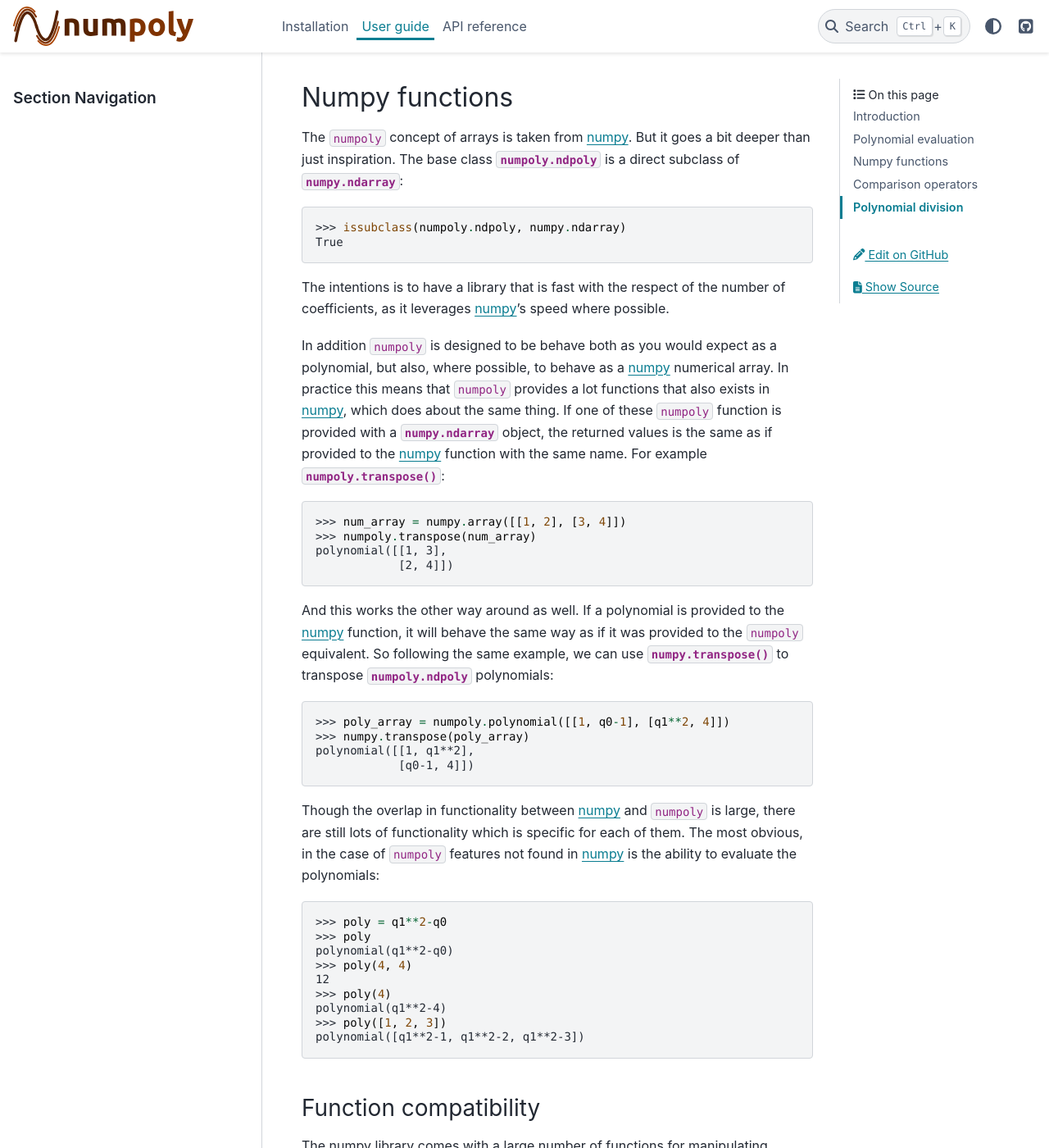
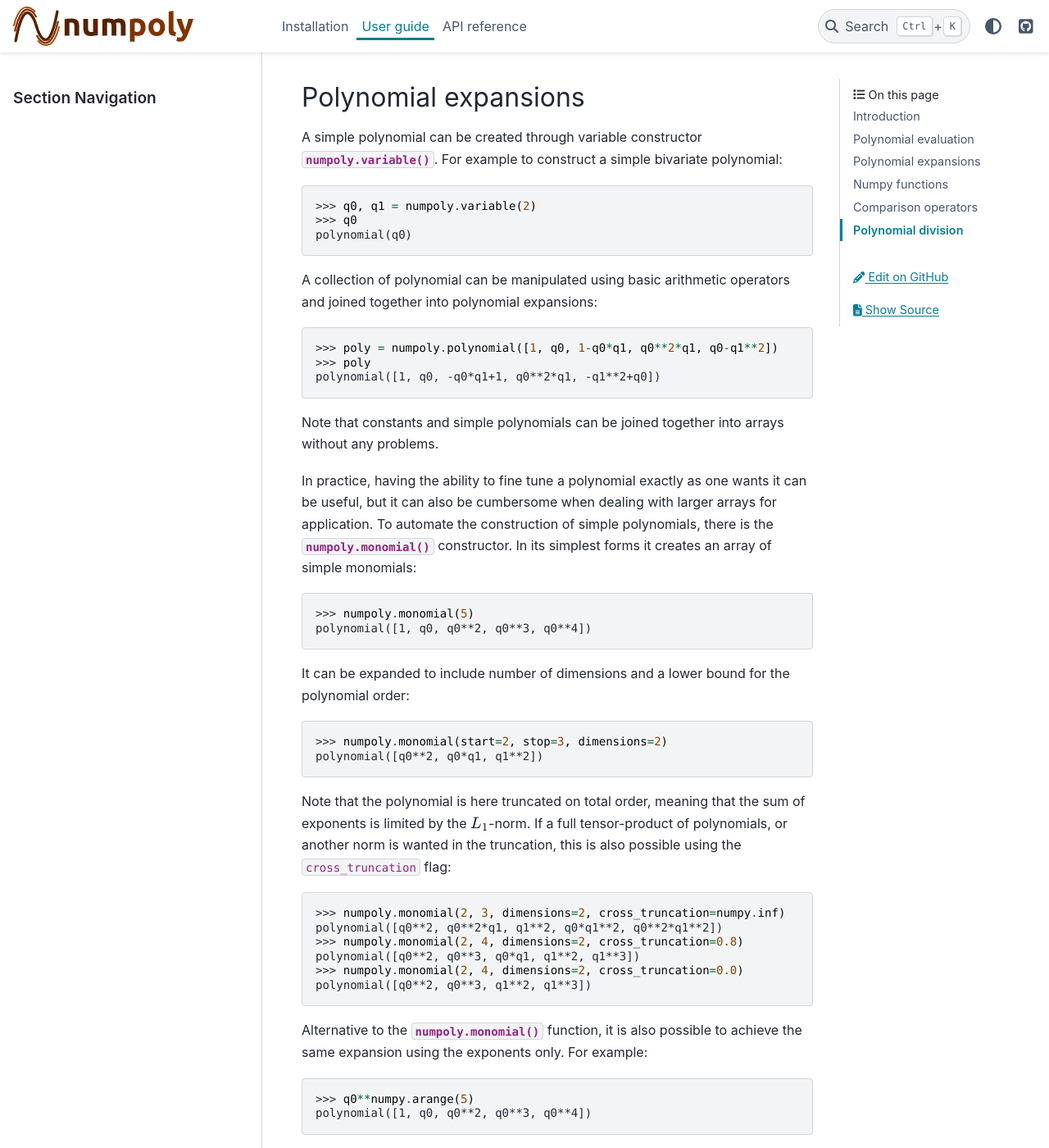
Before and after one commit to jonathf/numpoly, a Sphinx documentation site: the page built from docs/user_guide.rst, in a window 1280 px wide and 1400 px high, scrolled down 4672 px. Shown: the whole window at 82% size. Built offline with Sphinx 7.4.7 and the PyData theme 0.15.4, drawn with Linux system fonts in a browser that asks for light colours; some of the changed text lies outside the part shown.

Commit message:
numpoly.monomial signature change

```diff
--- a/CHANGELOG.rst
+++ b/CHANGELOG.rst
@@ -2,8 +2,10 @@
 =============
 
 CHANGED:
-  * Call signature change to `numpoly.call` to make its usage different from
-    `__call__`.
+  * The call signature of `numpoly.call` changed to make its usage different
+    from `__call__`.
+  * the call signature of `numpoly.monomial` change to make it more aligned
+    with its parent `numpoly.glexindex`.
 
 Version 1.0.9 (2020-11-18)
 ==========================
--- a/README.rst
+++ b/README.rst
@@ -60,7 +60,7 @@
 .. code-block:: python
 
     >>> import numpoly
-    >>> numpoly.monomial(start=0, stop=3, names=2)
+    >>> numpoly.monomial(start=0, stop=3, dimensions=2)
     polynomial([1, q0, q0**2, q1, q0*q1, q1**2])
 
 It is also possible to construct your own from symbols together with
--- a/docs/user_guide.rst
+++ b/docs/user_guide.rst
@@ -42,7 +42,7 @@
 
 Here :func:`numpoly.variable` creates to simple indeterminants, and the
 :func:`numpoly.polynomial` constructor joins an array of polynomials into a
-polynomial array, much like :func:`numpy.array` does for numerics in `numpy`_
+polynomial array, much like :func:`numpy.array` does for numerics in `numpy`_.
 
 Another way to look at the polynomials is to keep the polynomial array as a
 single polynomial sum: A multivariate polynomial can in the case of ``numpoly``
@@ -112,7 +112,8 @@
 
 Here :func:`numpoly.prod` and :func:`numpoly.sum` is used analogous to their
 `numpy`_ counterparts :func:`numpy.prod` and :func:`numpy.sum` to multiply and
-add terms together over an axis.
+add terms together over an axis. See :ref:`numpy_functions` for more details on
+how this works.
 
 .. note::
 
@@ -227,6 +228,101 @@
     polynomial([1, q1**2, q0*q1])
     >>> poly(None, 1-q1**3)
     polynomial([1, q0**2, -q0*q1**3+q0])
+
+Polynomial expansions
+---------------------
+
+A simple polynomial can be created through variable constructor
+:func:`numpoly.variable`. For example to construct a simple bivariate
+polynomial:
+
+.. code:: python
+
+    >>> q0, q1 = numpoly.variable(2)
+    >>> q0
+    polynomial(q0)
+
+A collection of polynomial can be manipulated using basic arithmetic operators
+and joined together into polynomial expansions:
+
+.. code:: python
+
+    >>> poly = numpoly.polynomial([1, q0, 1-q0*q1, q0**2*q1, q0-q1**2])
+    >>> poly
+    polynomial([1, q0, -q0*q1+1, q0**2*q1, -q1**2+q0])
+
+Note that constants and simple polynomials can be joined together into arrays
+without any problems.
+
+In practice, having the ability to fine tune a polynomial exactly as one wants
+it can be useful, but it can also be cumbersome when dealing with larger arrays
+for application. To automate the construction of simple polynomials, there is
+the :func:`numpoly.monomial` constructor. In its simplest forms it creates an
+array of simple monomials:
+
+.. code:: python
+
+    >>> numpoly.monomial(5)
+    polynomial([1, q0, q0**2, q0**3, q0**4])
+
+It can be expanded to include number of dimensions and a lower bound for the
+polynomial order:
+
+.. code:: python
+
+    >>> numpoly.monomial(start=2, stop=3, dimensions=2)
+    polynomial([q0**2, q0*q1, q1**2])
+
+Note that the polynomial is here truncated on total order, meaning that the sum
+of exponents is limited by the :math:`L_1`-norm.
+If a full tensor-product of polynomials, or another norm is wanted in the
+truncation, this is also possible using the ``cross_truncation`` flag:
+
+.. code:: python
+
+    >>> numpoly.monomial(2, 3, dimensions=2, cross_truncation=numpy.inf)
+    polynomial([q0**2, q0**2*q1, q1**2, q0*q1**2, q0**2*q1**2])
+    >>> numpoly.monomial(2, 4, dimensions=2, cross_truncation=0.8)
+    polynomial([q0**2, q0**3, q0*q1, q1**2, q1**3])
+    >>> numpoly.monomial(2, 4, dimensions=2, cross_truncation=0.0)
+    polynomial([q0**2, q0**3, q1**2, q1**3])
+
+Alternative to the :func:`numpoly.monomial` function, it is also possible to
+achieve the same expansion using the exponents only. For example:
+
+.. code:: python
+
+    >>> q0**numpy.arange(5)
+    polynomial([1, q0, q0**2, q0**3, q0**4])
+
+Or in the multivariate case:
+
+.. code:: python
+
+    >>> q0q1 = numpoly.variable(2)
+    >>> expon = [[2, 0], [3, 0], [0, 2], [0, 3]]
+    >>> numpoly.prod(q0q1**expon, axis=-1)
+    polynomial([q0**2, q0**3, q1**2, q1**3])
+
+To help construct these exponent, there is function :func:`numpoly.glexindex`.
+It behave the same as :func:`numpoly.monomial`, but only creates the exponents.
+E.g.:
+
+.. code:: python
+
+    >>> numpoly.glexindex(0, 5, 1).T
+    array([[0, 1, 2, 3, 4]])
+    >>> numpoly.glexindex(2, 3, 2, numpy.inf).T
+    array([[2, 2, 0, 1, 2],
+           [0, 1, 2, 2, 2]])
+    >>> numpoly.glexindex(2, 4, 2, 0.8).T
+    array([[2, 3, 1, 0, 0],
+           [0, 0, 1, 2, 3]])
+    >>> numpoly.glexindex(2, 4, 2, 0.0).T
+    array([[2, 3, 0, 0],
+           [0, 0, 2, 3]])
+
+.. _numpy_functions:
 
 Numpy functions
 ---------------
--- a/pyproject.toml
+++ b/pyproject.toml
@@ -4,7 +4,7 @@
 
 [tool.poetry]
 name = "numpoly"
-version = "1.0.9"
+version = "1.1.0"
 description = "Polynomials as a numpy datatype"
 license = "BSD-2-Clause"
 authors = ["Jonathan Feinberg"]
```
Also changed, not shown: 4 other files.
